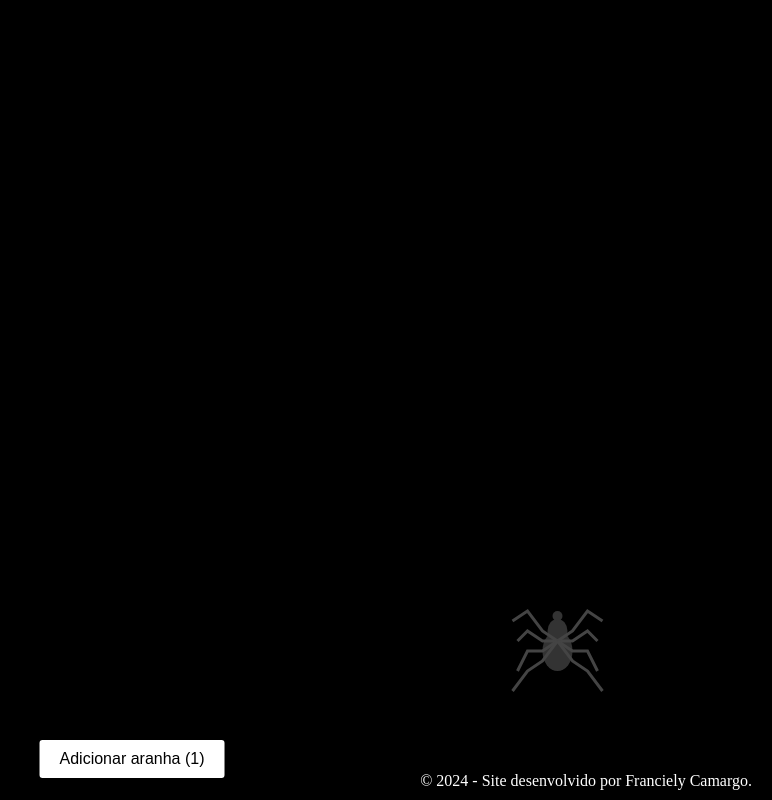
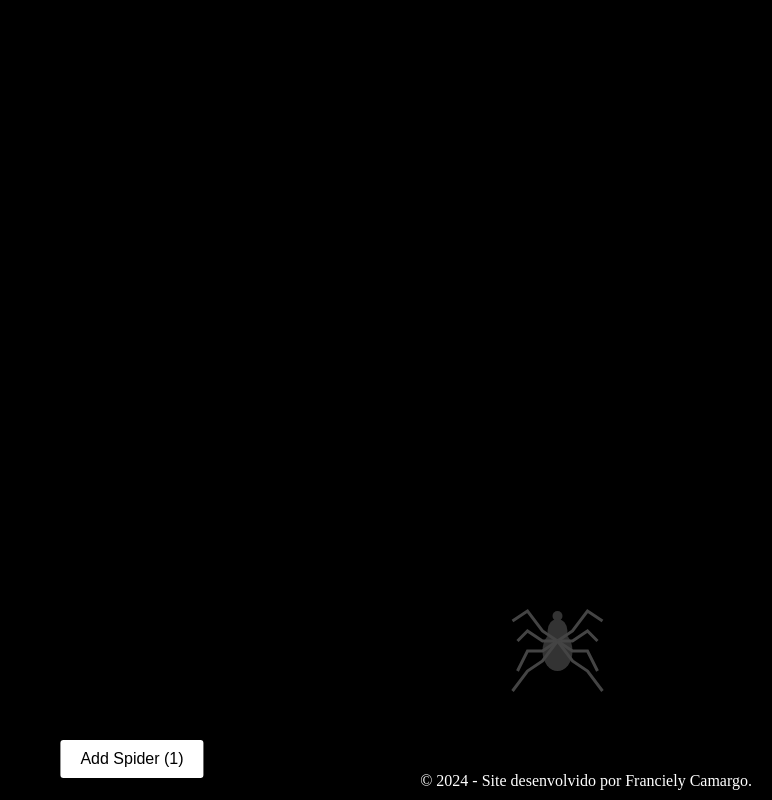
Before and after one commit to FranCamargo/-Spider-Chase-Animation, a plain HTML site: page index.html in a window 1280 px wide. Both pictures are taken after a click on the button "Add Spider (0)". Shown: the whole page, without its empty margins (508-1280 px from the left). Drawn offline with Linux system fonts and the light colour scheme.

Commit message:
Update index.html

```diff
--- a/index.html
+++ b/index.html
@@ -201,7 +201,7 @@
         }
 
         function updateButtonLabel() {
-            addSpiderButton.textContent = `Adicionar aranha (${spiderCount})`;
+            addSpiderButton.textContent = `Add Spider (${spiderCount})`;
         }
 
         function showPopup() {
```
